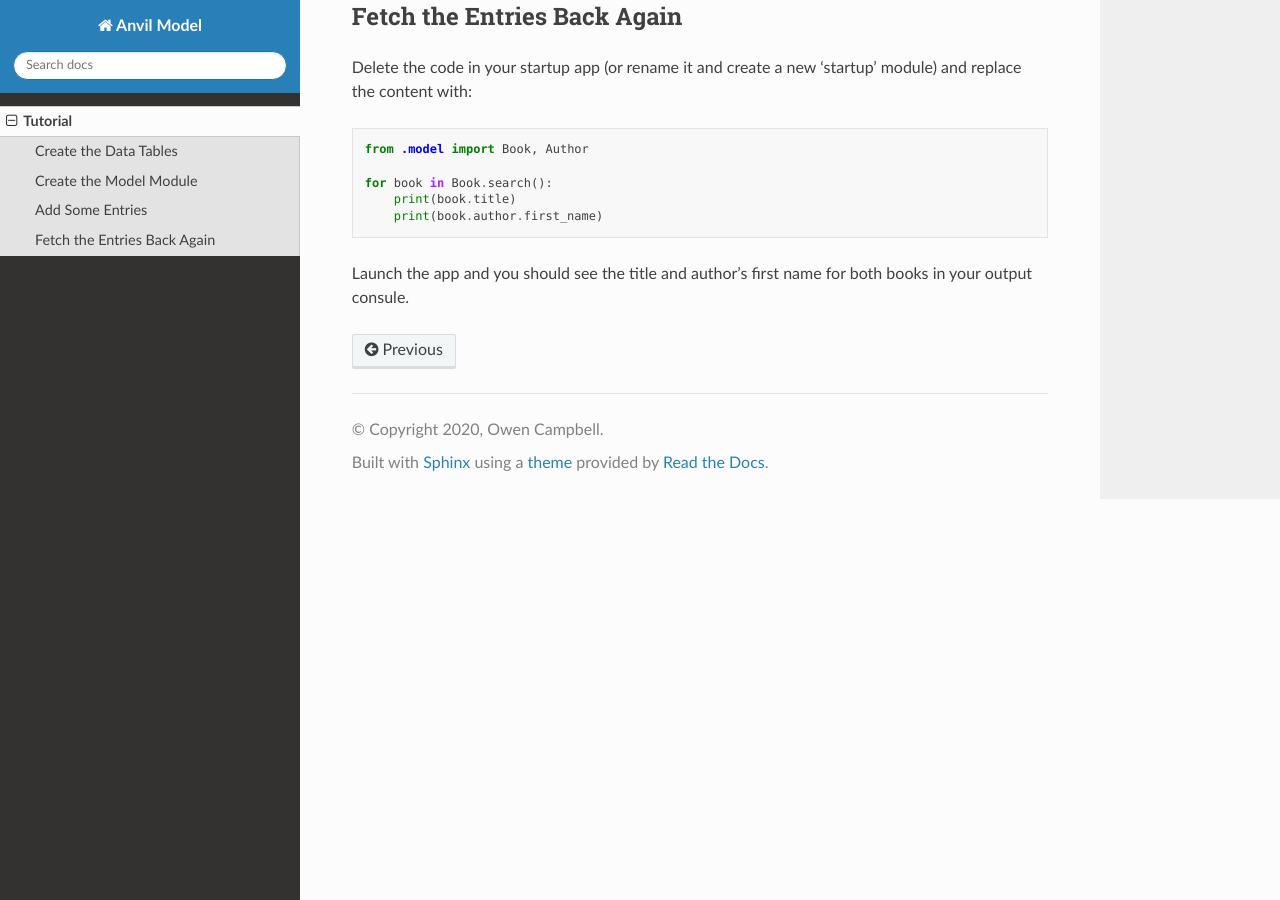
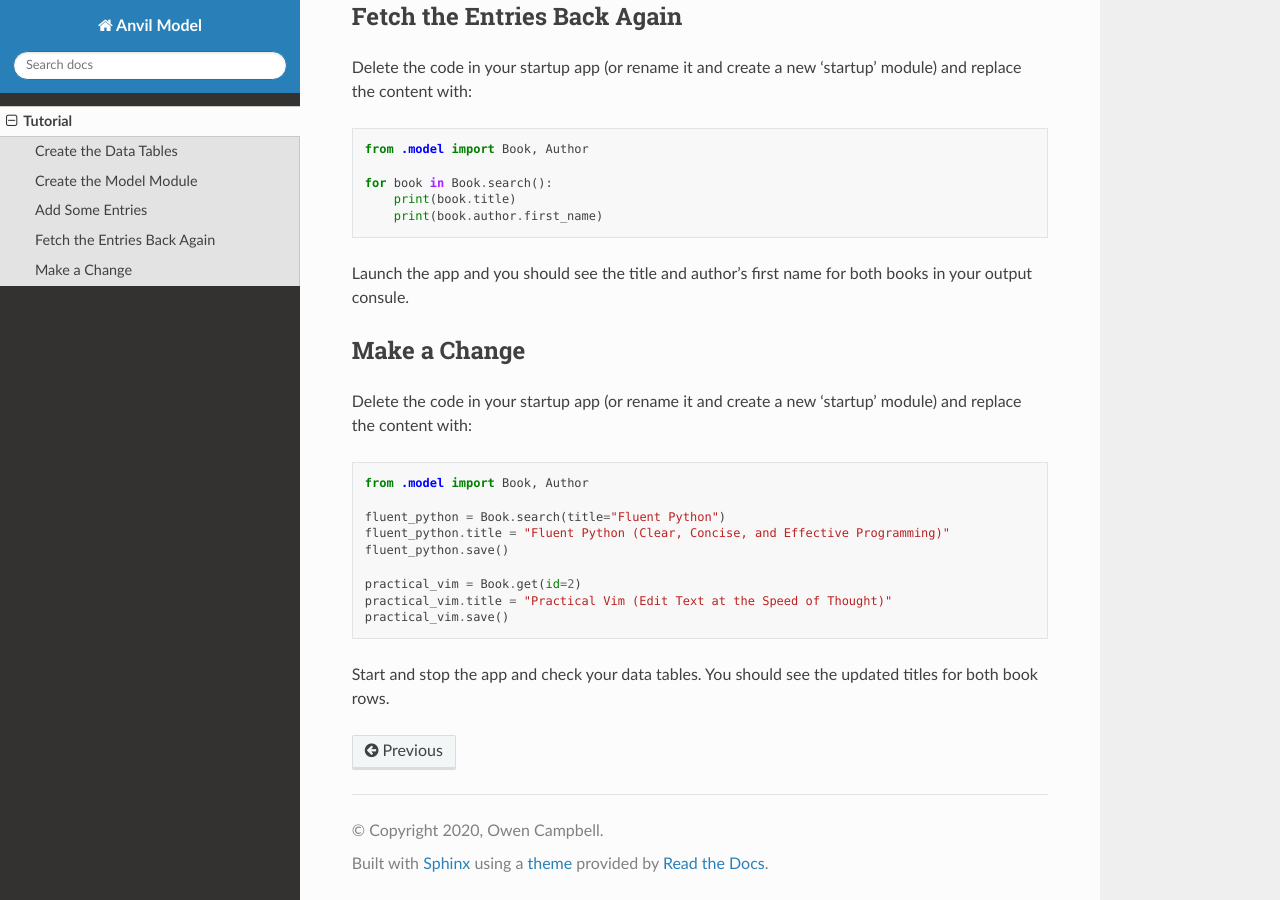
Before and after one commit to anvilistas/anvil-orm, a Sphinx documentation site: the page built from docs/tutorial.rst, in a window 1280 px wide and 900 px high, scrolled down 1971 px. Built offline with Sphinx 7.4.7 and the Read the Docs theme 2.0.0, drawn with Linux system fonts in a browser that asks for light colours.

Commit message:
Add changes section

```diff
--- a/docs/tutorial.rst
+++ b/docs/tutorial.rst
@@ -99,3 +99,21 @@ and replace the content with::
 
 Launch the app and you should see the title and author's first name for both books
 in your output consule.
+
+Make a Change
+-------------
+Delete the code in your startup app (or rename it and create a new 'startup' module)
+and replace the content with::
+
+    from .model import Book, Author
+
+    fluent_python = Book.search(title="Fluent Python")
+    fluent_python.title = "Fluent Python (Clear, Concise, and Effective Programming)"
+    fluent_python.save()
+
+    practical_vim = Book.get(id=2)
+    practical_vim.title = "Practical Vim (Edit Text at the Speed of Thought)"
+    practical_vim.save()
+
+Start and stop the app and check your data tables. You should see the updated titles
+for both book rows.
```
